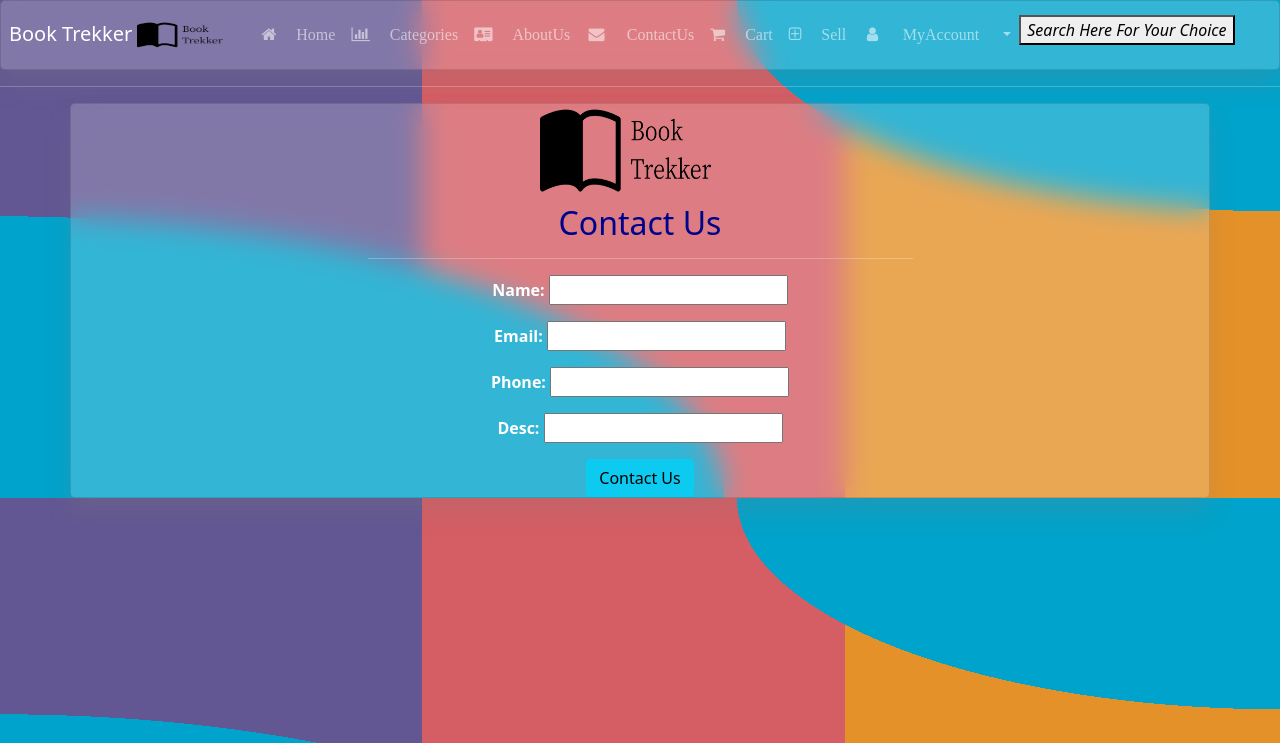
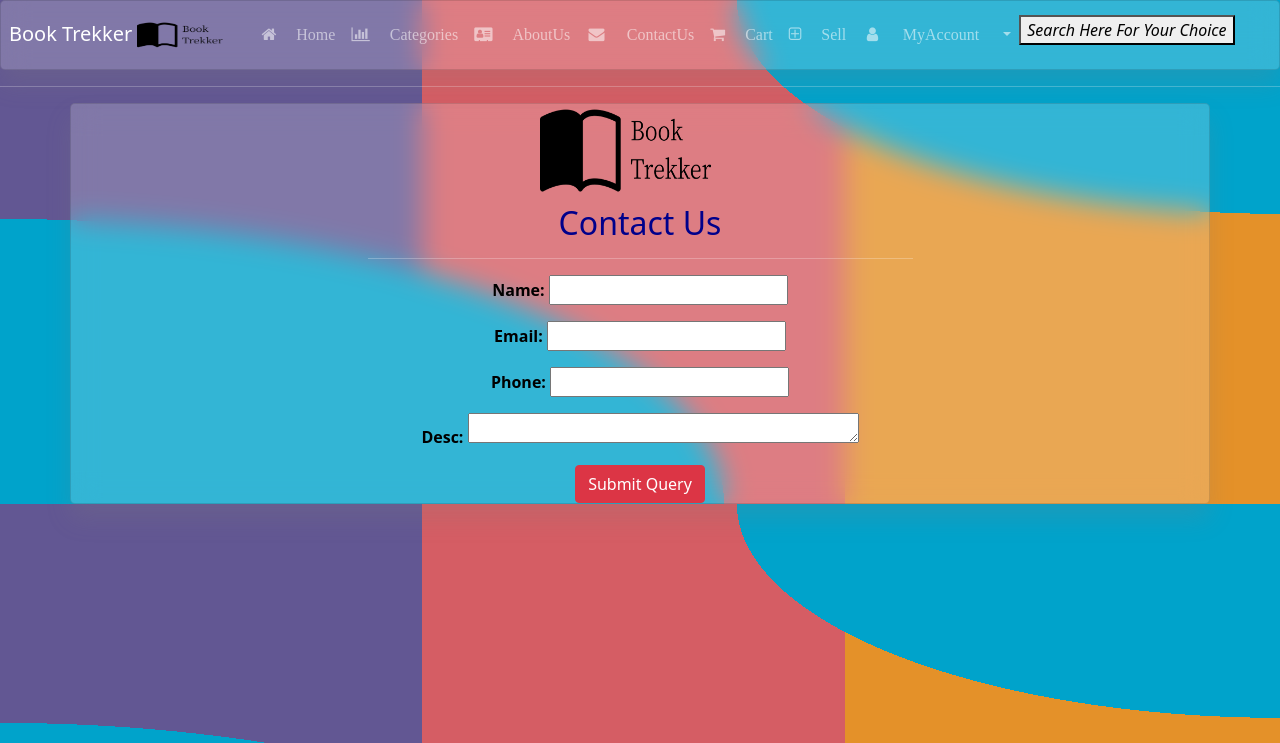
Before and after one commit to Sohaibmeo/Booktrrekker, a Django app: page /contact-us/ in a window 1280 px wide. Shown: the top 743 px of the page. Run offline with Django 4.2, Linux system fonts and the light colour scheme; parts of the project's set-up code (start-up, migrations or seed data) failed here and were passed over; some libraries are stand-ins or nearby versions; some web fonts are replaced.

Commit message:
more updates

```diff
--- a/ecomapp/forms.py
+++ b/ecomapp/forms.py
@@ -384,7 +384,7 @@ class ContactUsForm(forms.ModelForm):
         }))
     phone = forms.CharField(validators=[RegexValidator(
         r'^(\+923|03|923)+[0-9]{9}$', message="Enter a valid mobile#")])
-    desc=forms.CharField(widget=forms.TextInput(attrs={
+    desc=forms.CharField(widget=forms.Textarea(attrs={
         # "class":"form-control",
         'size': '20',
         'style': 'font-size: medium',
--- a/templates/contact.html
+++ b/templates/contact.html
@@ -21,8 +21,8 @@
                     <h2 > Contact Us </h2><hr>
                     <form action="" method="POST">
                         {% csrf_token %}
-                       <p> <b>{{form.as_p}}</b></p>
-                        <button class="btn btn-info">Contact Us</button>
+                       <p> <b style="color: black;">{{form.as_p}}</b></p>
+                        <button class="btn btn-danger">Submit Query</button>
                         {% if error%}
                         <list style="color:red; background-color:white" >{{error}}</list>
                         {% endif %}
```
